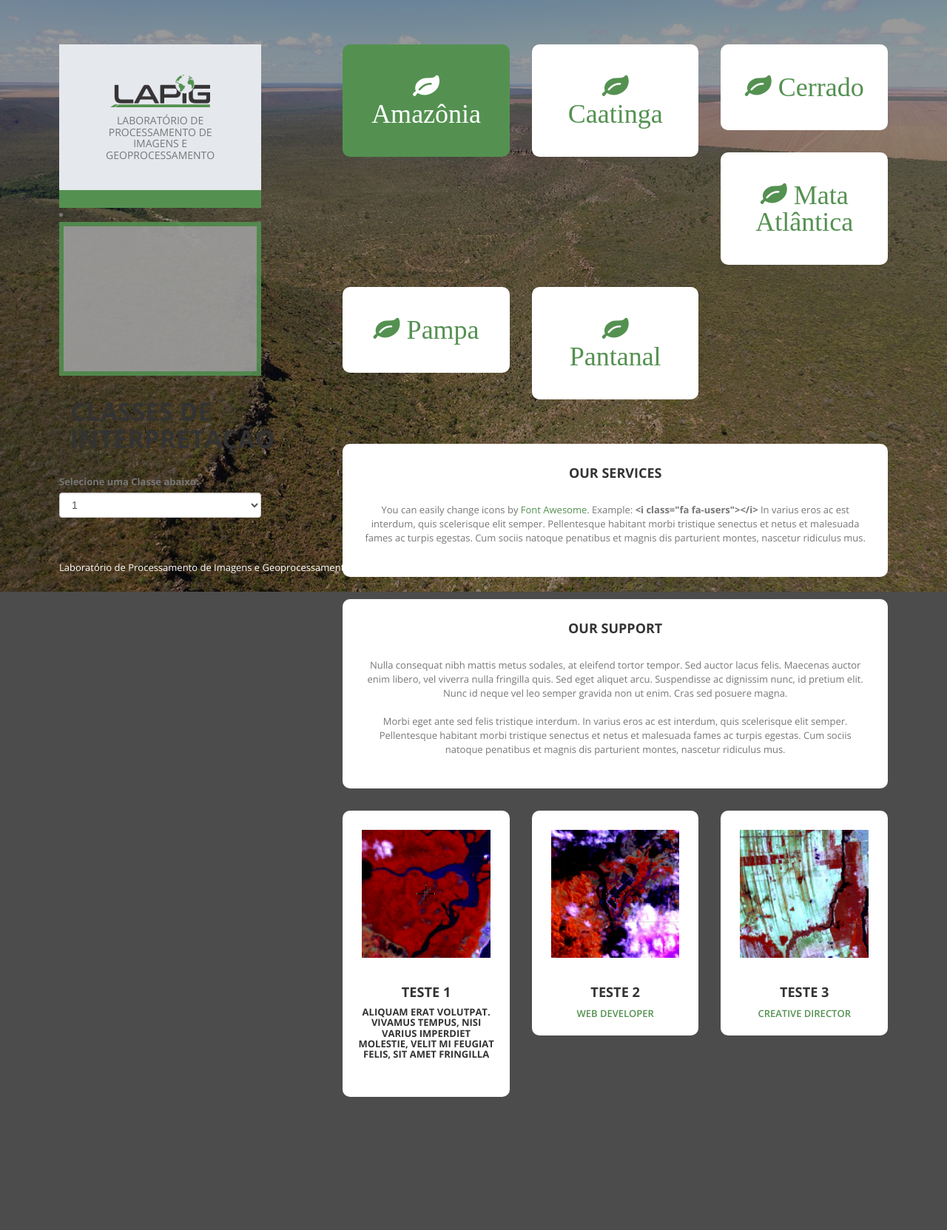
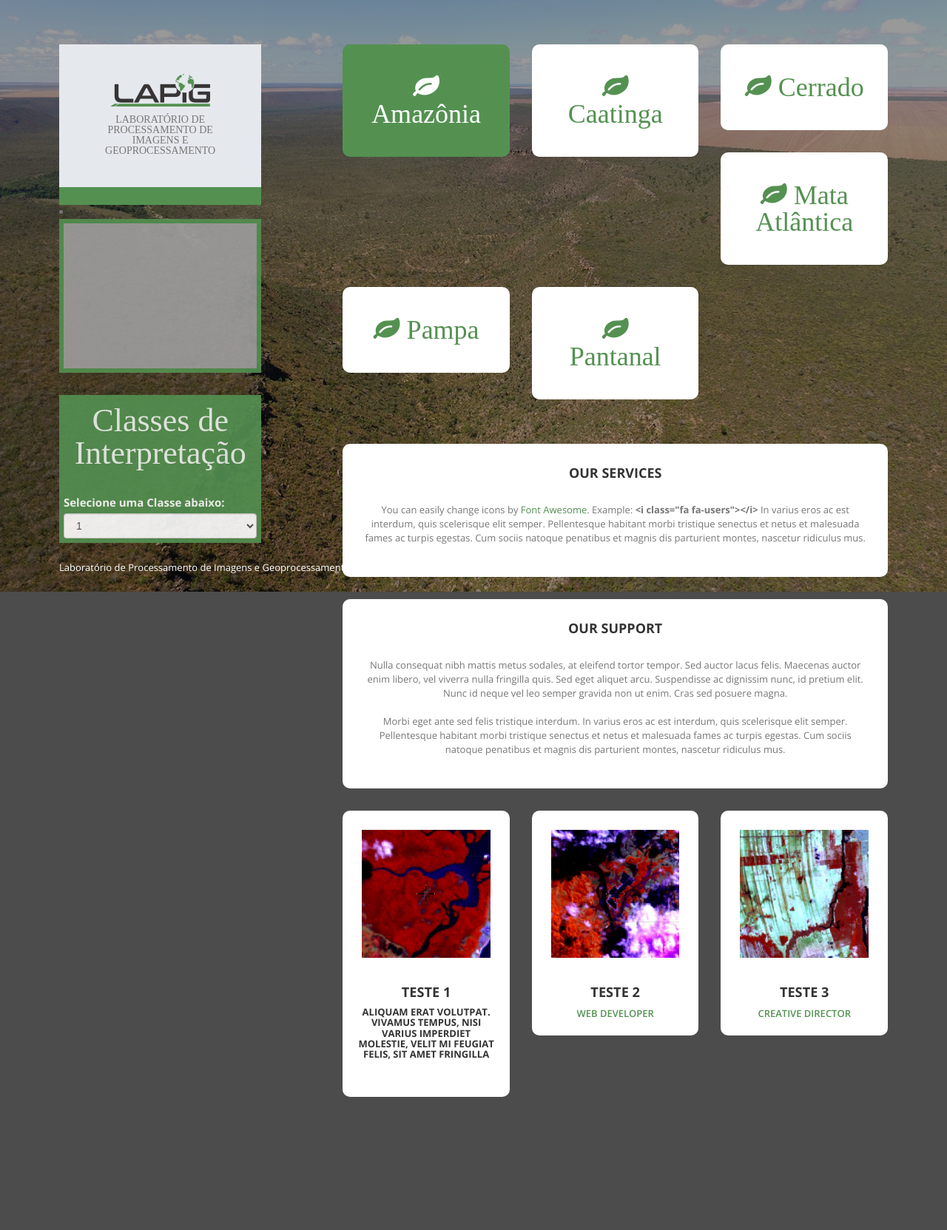
Before and after one commit to lapig-ufg/chave-interpretacao-biomas, a PHP site: page / in a window 1280 px wide. Shown: the whole page at 74% size. Run offline with PHP 8.4, Linux system fonts and the light colour scheme; grey boxes are pictures that could not be loaded.

Commit message:
created a classe-title and label

```diff
--- a/css/templatemo_style.css
+++ b/css/templatemo_style.css
@@ -247,7 +247,7 @@ a:hover {
     color: #549151;
 }
 
-h1, h2, h3, h4, h5, h6 {
+h2, h3, h4, h5, h6 {
     font-family: "Open Sans", Arial, sans-serif;
     color: #333333;
     margin: 0 0 30px 0;
@@ -256,7 +256,15 @@ h1, h2, h3, h4, h5, h6 {
 }
 
 h1 {
-    font-size: 2.6em;
+    color: white;
+    display: inline-block;
+    font-family: FontAwesome;
+    font-style: normal;
+    line-height: 1;
+    margin: 0 0 30px 0;
+    text-align: center;
+    font-weight: 500;
+    font-size: 44px;
 }
 
 h2 {
@@ -679,3 +687,23 @@ form input, form textarea {
     position: absolute;
     left: 0;
 }
+
+
+label {
+    display: inline-block;
+    margin-bottom: 5px;
+    font-weight: 700;
+    font-size: 15px;
+    color: white;
+}
+
+.classe-title {
+    margin-bottom: 30px;
+    padding: 6px;
+    position: relative;
+    background-color: #549151;
+    overflow: hidden;
+  /* Chrome, Safari, Opera */
+    backface-visibility: hidden;
+    opacity: 0.9;
+}
```
